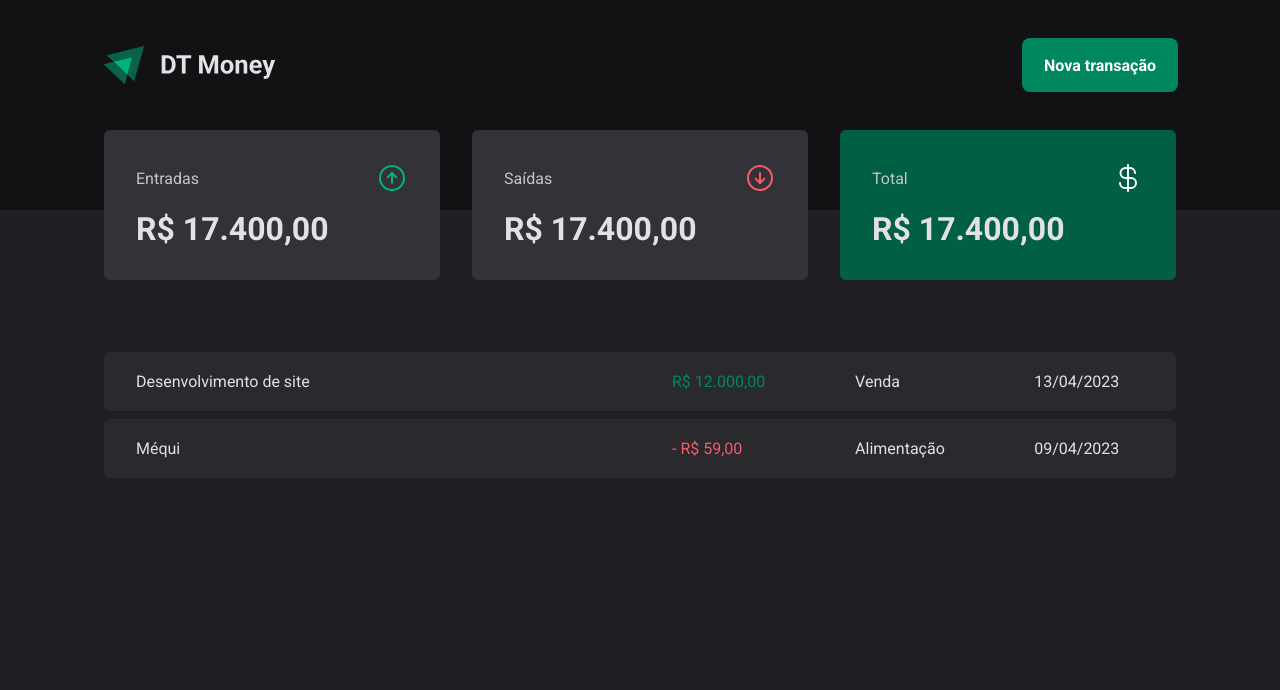
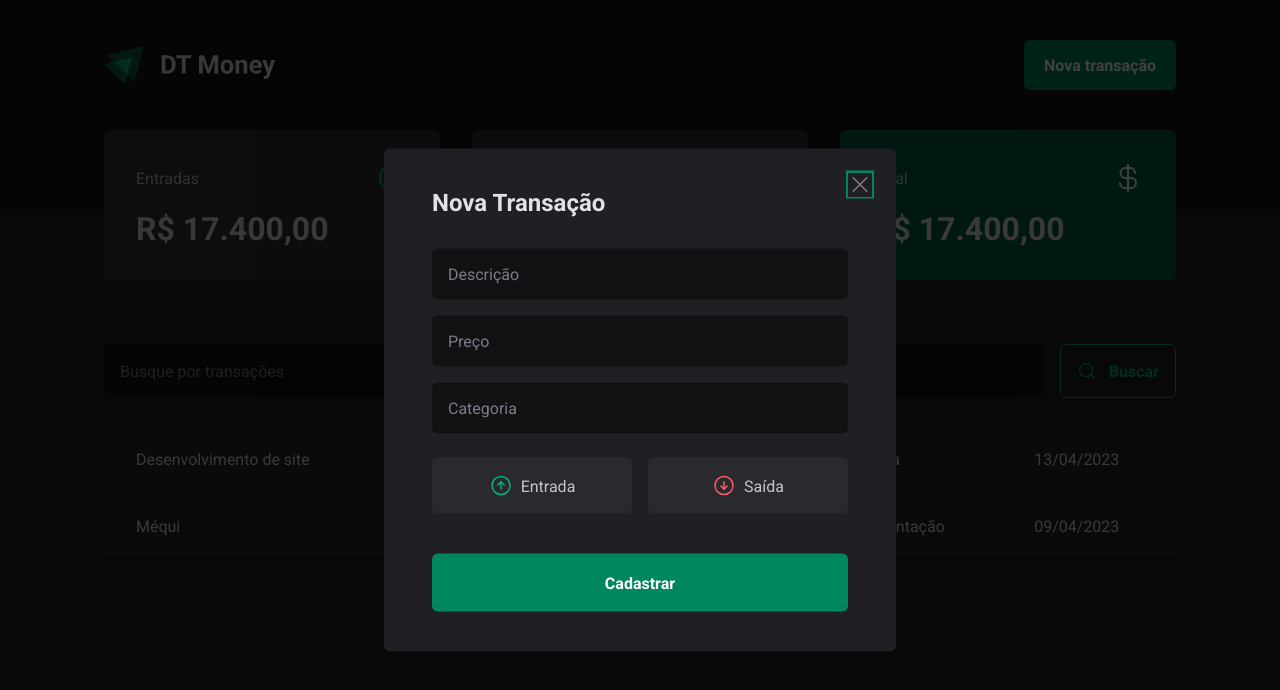
Before and after one commit to sales-gb/dt-money, a React (Vite) app in the folder dt-money/: page / in a window 1280 px wide. Both pictures are taken after a click on the button "Nova transação". Shown: the top 690 px of the page. Built offline with nearby package versions, Linux system fonts and the light colour scheme.

Commit message:
feat: finish all styles

```diff
--- a/dt-money/package.json
+++ b/dt-money/package.json
@@ -10,6 +10,8 @@
     "preview": "vite preview"
   },
   "dependencies": {
+    "@radix-ui/react-dialog": "^1.0.5",
+    "@radix-ui/react-radio-group": "^1.1.3",
     "phosphor-react": "^1.4.1",
     "react": "^18.2.0",
     "react-dom": "^18.2.0",
--- a/dt-money/src/components/Header/index.tsx
+++ b/dt-money/src/components/Header/index.tsx
@@ -1,5 +1,7 @@
 import * as S from "./styles";
 import logoImg from "../../assets/logo.svg";
+import * as Dialog from "@radix-ui/react-dialog";
+import { NewTransactionModal } from "..";
 
 export function Header() {
   return (
@@ -7,7 +9,13 @@
       <S.HeaderContent>
         <img src={logoImg} alt="" />
 
-        <S.NewTransactionButton>Nova transação</S.NewTransactionButton>
+        <Dialog.Root>
+          <Dialog.Trigger asChild>
+            <S.NewTransactionButton>Nova transação</S.NewTransactionButton>
+          </Dialog.Trigger>
+
+          <NewTransactionModal />
+        </Dialog.Root>
       </S.HeaderContent>
     </S.HeaderContainer>
   );
--- /dev/null
+++ b/dt-money/src/components/NewTransactionModal/index.tsx
@@ -0,0 +1,37 @@
+import * as Dialog from "@radix-ui/react-dialog";
+import * as S from "./styles";
+import { ArrowCircleDown, ArrowCircleUp, X } from "phosphor-react";
+
+export function NewTransactionModal() {
+  return (
+    <Dialog.Portal>
+      <S.Overlay />
+      <S.Content>
+        <Dialog.Title>Nova Transação</Dialog.Title>
+        <S.CloseButton>
+          <X size={24} />
+        </S.CloseButton>
+
+        <S.NewTransactionForm>
+          <input type="text" placeholder="Descrição" required />
+          <input type="number" placeholder="Preço" required />
+          <input type="text" placeholder="Categoria" required />
+
+          <S.TransactionType>
+            <S.TransactionTypeButton variant="income" value="income">
+              <ArrowCircleUp size={24} />
+              Entrada
+            </S.TransactionTypeButton>
+
+            <S.TransactionTypeButton variant="outcome" value="outcome">
+              <ArrowCircleDown size={24} />
+              Saída
+            </S.TransactionTypeButton>
+          </S.TransactionType>
+
+          <button type="submit">Cadastrar</button>
+        </S.NewTransactionForm>
+      </S.Content>
+    </Dialog.Portal>
+  );
+}
--- /dev/null
+++ b/dt-money/src/components/NewTransactionModal/styles.ts
@@ -0,0 +1,119 @@
+import styled from "styled-components";
+import * as Dialog from "@radix-ui/react-dialog";
+import * as RadioGroup from "@radix-ui/react-radio-group";
+
+export const Overlay = styled(Dialog.Overlay)`
+  position: fixed;
+  width: 100vw;
+  height: 100vh;
+  inset: 0;
+  background: rgba(0, 0, 0, 0.75);
+`;
+
+export const Content = styled(Dialog.Content)`
+  min-width: 32rem;
+  border-radius: 6px;
+  padding: 2.5rem 3rem;
+  background: ${(props) => props.theme["gray-800"]};
+
+  position: fixed;
+  top: 50%;
+  left: 50%;
+  transform: translate(-50%, -50%);
+`;
+
+export const CloseButton = styled(Dialog.Close)`
+  position: absolute;
+  background: transparent;
+  border: 0;
+  top: 1.5rem;
+  right: 1.5rem;
+  line-height: 0;
+  cursor: pointer;
+  color: ${(props) => props.theme["gray-500"]};
+`;
+
+export const NewTransactionForm = styled.form`
+  margin-top: 2rem;
+  display: flex;
+  flex-direction: column;
+  gap: 1rem;
+
+  input {
+    border-radius: 6px;
+    border: 0;
+    background: ${(props) => props.theme["gray-900"]};
+    color: ${(props) => props.theme["gray-300"]};
+    padding: 1rem;
+
+    &::placeholder {
+      color: ${(props) => props.theme["gray-500"]};
+    }
+  }
+
+  button[type="submit"] {
+    height: 3.625rem;
+    border: 0;
+    background: ${(props) => props.theme["green-500"]};
+    color: ${(props) => props.theme["white"]};
+    font-weight: bold;
+    padding: 0 1.25rem;
+    border-radius: 6px;
+    margin-top: 1.5rem;
+    cursor: pointer;
+
+    &:hover {
+      background: ${(props) => props.theme["green-700"]};
+      transition: background-color 0.2s;
+    }
+  }
+`;
+
+export const TransactionType = styled(RadioGroup.Root)`
+  display: grid;
+  grid-template-columns: repeat(2, 1fr);
+  gap: 1rem;
+  margin-top: 0.5rem;
+`;
+
+interface ITransactionTypeButtonProps {
+  variant: "income" | "outcome";
+}
+
+export const TransactionTypeButton = styled(
+  RadioGroup.Item
+)<ITransactionTypeButtonProps>`
+  background: ${(props) => props.theme["gray-700"]};
+  padding: 1rem;
+  display: flex;
+  align-items: center;
+  justify-content: center;
+  gap: 0.5rem;
+  border-radius: 6px;
+  cursor: pointer;
+  border: 0;
+  color: ${(props) => props.theme["gray-300"]};
+
+  svg {
+    color: ${(props) =>
+      props.variant === "income"
+        ? props.theme["green-300"]
+        : props.theme["red-300"]};
+  }
+
+  &[data-state="unchecked"]:hover {
+    transition: background-color 0.2s;
+    background: ${(props) => props.theme["gray-600"]};
+  }
+
+  &[data-state="checked"] {
+    color: ${(props) => props.theme.white};
+    background: ${(props) =>
+      props.variant === "income"
+        ? props.theme["green-500"]
+        : props.theme["red-500"]};
+    svg {
+      color: ${(props) => props.theme.white};
+    }
+  }
+`;
--- /dev/null
+++ b/dt-money/src/components/SearchForm/index.tsx
@@ -0,0 +1,15 @@
+import { MagnifyingGlass } from "phosphor-react";
+import * as S from "./styles";
+
+export function SearchForm() {
+  return (
+    <S.SearchFormContainer>
+      <input type="text" placeholder="Busque por transações" />
+
+      <button type="submit">
+        <MagnifyingGlass size={20} />
+        Buscar
+      </button>
+    </S.SearchFormContainer>
+  );
+}
--- /dev/null
+++ b/dt-money/src/components/SearchForm/styles.ts
@@ -0,0 +1,41 @@
+import styled from "styled-components";
+
+export const SearchFormContainer = styled.form`
+  display: flex;
+  gap: 1rem;
+
+  input {
+    flex: 1;
+    border-radius: 6px;
+    border: 0;
+    background: ${(props) => props.theme["gray-900"]};
+    color: ${(props) => props.theme["gray-300"]};
+    padding: 1rem;
+
+    &::placeholder {
+      color: ${(props) => props.theme["gray-500"]};
+    }
+  }
+
+  button {
+    display: flex;
+    align-items: center;
+    gap: 0.75rem;
+
+    border: 0;
+    padding: 1rem;
+    background: transparent;
+    border: 1px solid ${(props) => props.theme["green-300"]};
+    color: ${(props) => props.theme["green-300"]};
+    font-weight: bold;
+    border-radius: 6px;
+    cursor: pointer;
+
+    &:hover {
+      background: ${(props) => props.theme["green-500"]};
+      border-color: ${(props) => props.theme["green-500"]};
+      color: ${(props) => props.theme["white"]};
+      transition: background-color 0.2s, color 0.2s border-color 0.2s;
+    }
+  }
+`;
--- a/dt-money/src/components/index.ts
+++ b/dt-money/src/components/index.ts
@@ -1,2 +1,4 @@
 export * from "./Header";
 export * from "./Summary";
+export * from "./SearchForm";
+export * from "./NewTransactionModal";
--- a/dt-money/src/pages/Transactions/index.tsx
+++ b/dt-money/src/pages/Transactions/index.tsx
@@ -1,4 +1,4 @@
-import { Header, Summary } from "../../components";
+import { Header, SearchForm, Summary } from "../../components";
 import * as S from "./styles";
 
 export function Transactions() {
@@ -8,6 +8,8 @@
       <Summary />
 
       <S.TransactionsContainer>
+        <SearchForm />
+
         <S.TransactionsTable>
           <tbody>
             <tr>
--- a/dt-money/src/pages/Transactions/styles.ts
+++ b/dt-money/src/pages/Transactions/styles.ts
@@ -11,7 +11,7 @@
   width: 100%;
   border-collapse: separate;
   border-spacing: 0 0.5rem;
-  /* margin-top: 1.5rem; */
+  margin-top: 1.5rem;
 
   td {
     padding: 1.25rem 2rem;
```
Also changed, not shown: 1 other file (tests, documents, lock files or other folders).
